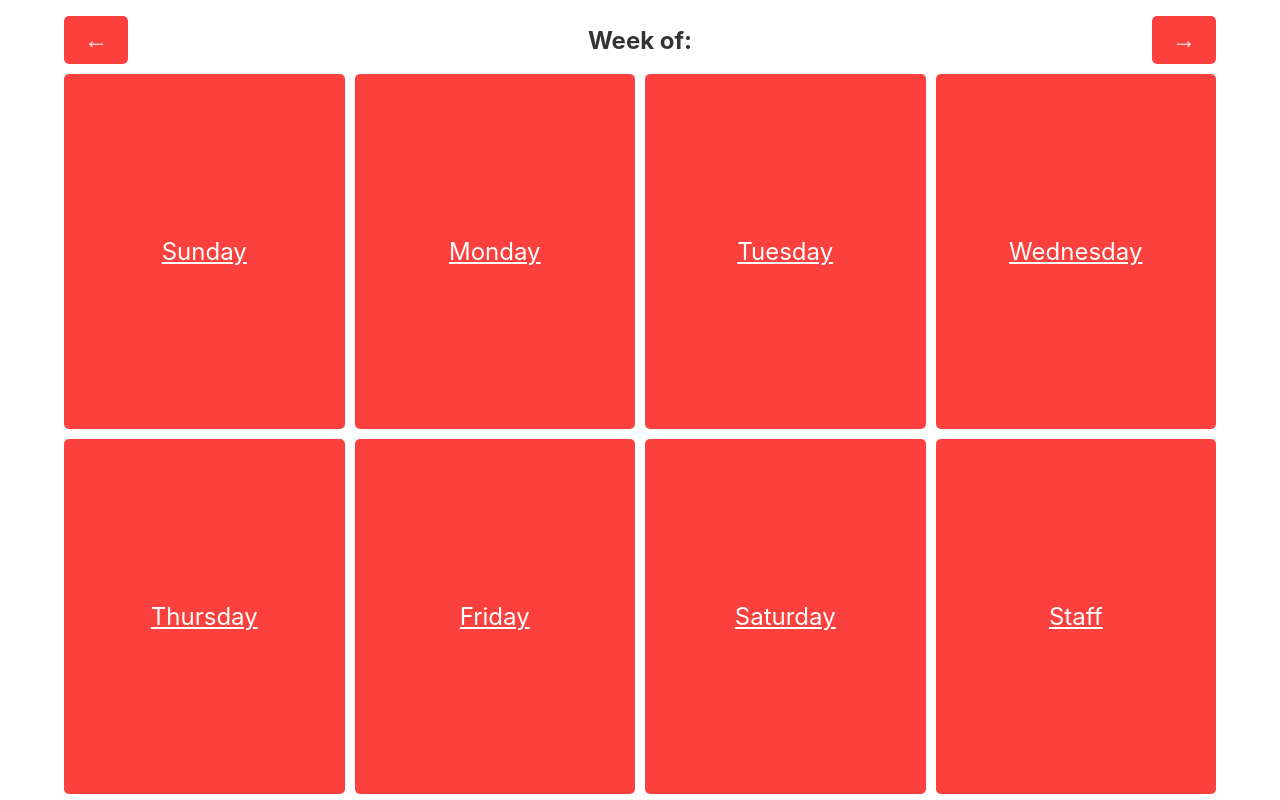
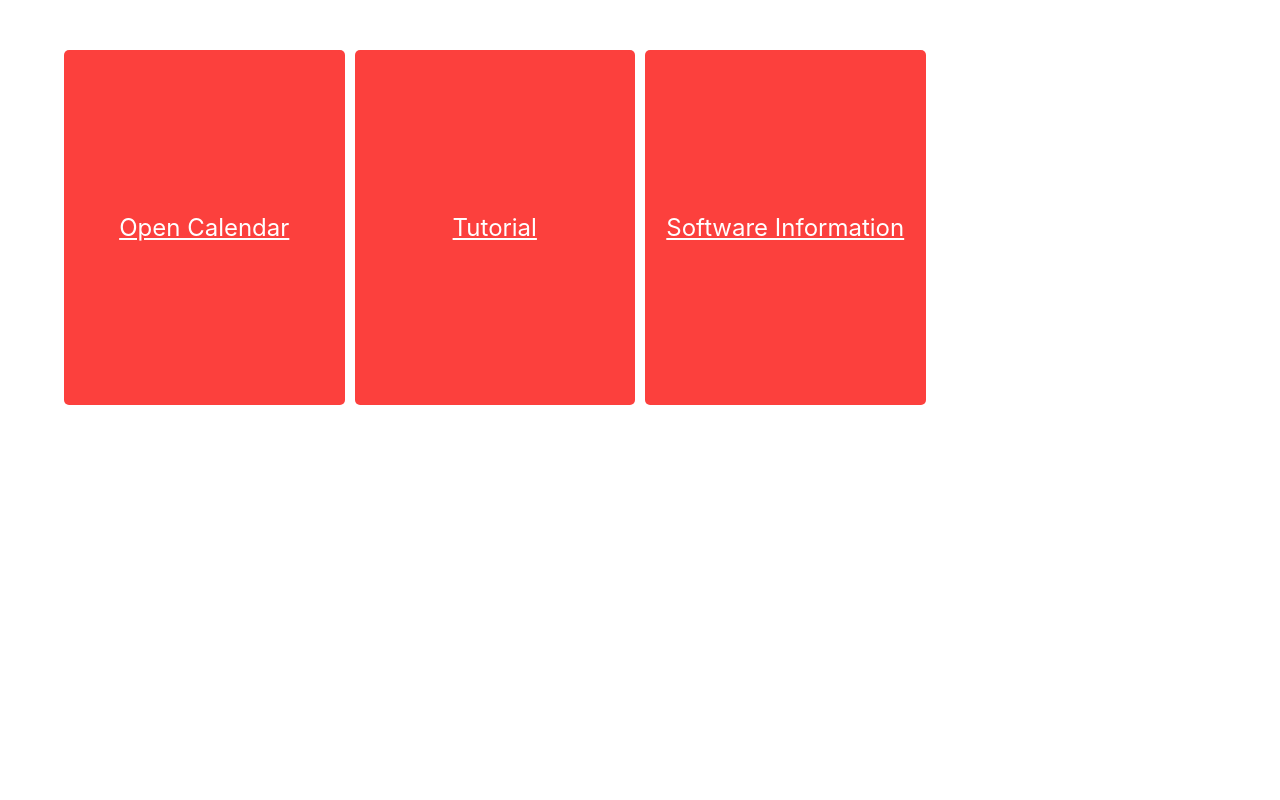
Before and after one commit to kyle-labelle/Schedule-Display, a React (Create React App) app in the folder schedule-display/: page / in a window 1280 px wide. Built offline with nearby package versions, Linux system fonts and the light colour scheme.

Commit message:
add home screen

```diff
--- a/schedule-display/src/App.js
+++ b/schedule-display/src/App.js
@@ -4,12 +4,14 @@ import './App.css';
 import DailyPage from './DailyPage';
 import MainPage from './MainPage';
 import StaffPage from './StaffPage';
+import HomePage from './HomePage';
 
-function App() {
+function App() { //TODO: Uncomment and make this redirect from 'Open Calendar'
   return (
     <Router>
       <Routes>
-        <Route path="/" element={<MainPage />} />
+        <Route path="/" element={<HomePage />} />
+        <Route path="/mainpage" element={<MainPage />} />
         <Route path="/day/:day" element={<DailyPage />} />
         <Route path="/staff" element={<StaffPage />} />
       </Routes>
--- /dev/null
+++ b/schedule-display/src/HomePage.jsx
@@ -0,0 +1,25 @@
+import React from 'react';
+import { BrowserRouter as Router, Route, Routes, Link } from 'react-router-dom';
+import './App.css';
+
+function HomePage() {
+    return (
+      <div className="App">
+        <header className="header">
+        </header>
+        <div className="grid-container">
+          <Link to="/MainPage" className="grid-item">
+            <span>Open Calendar</span>
+          </Link>
+          <Link to="/Tutorial" className="grid-item">
+            <span>Tutorial</span>
+          </Link>
+          <Link to="/SoftwareInfo" className="grid-item">
+            <span>Software Information</span>
+          </Link>
+        </div>
+      </div>
+    );
+  }
+
+  export default HomePage;
```
